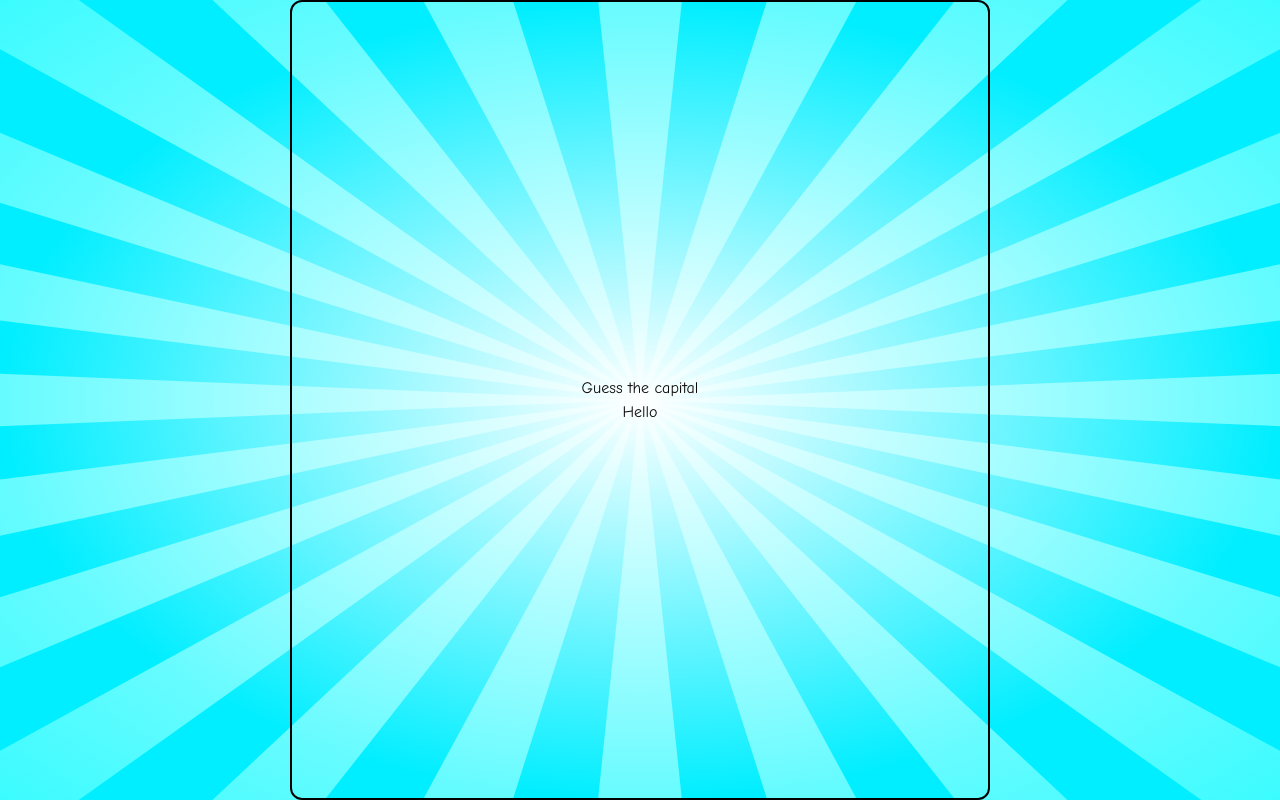
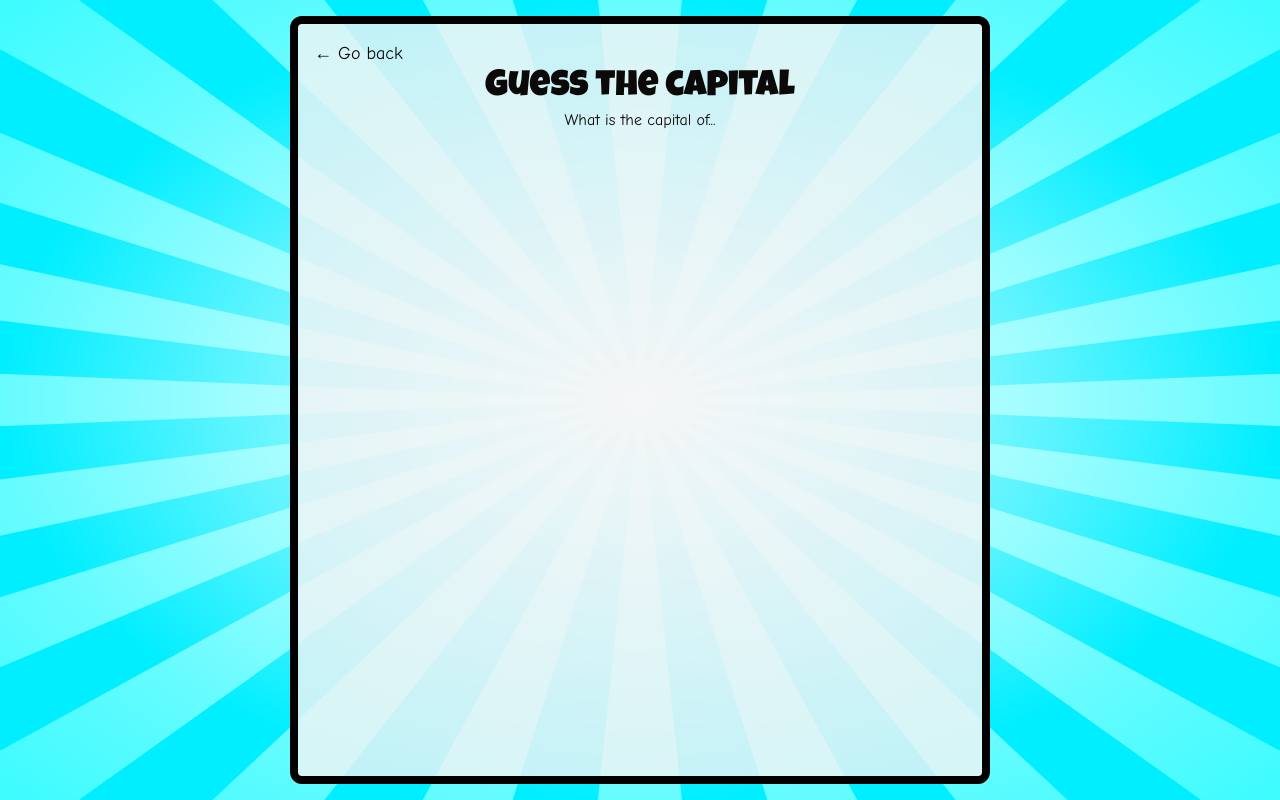
Before and after one commit to isaackoz/CountryTrivia, a Next.js app: page /mode/capital in a window 1280 px wide. Built offline with nearby package versions, Linux system fonts and the light colour scheme.

Commit message:
add more to layout

```diff
--- /dev/null
+++ b/src/app/mode/(page)/layout.tsx
@@ -0,0 +1,10 @@
+import type { Metadata } from 'next';
+
+export const metadata: Metadata = {
+	title: 'Country Trivia | Guess the country!',
+	description: 'Guess the country!',
+};
+
+export default function Layout({ children }: { children: React.ReactNode }) {
+	return <div></div>;
+}
--- a/src/app/mode/capital/page.tsx
+++ b/src/app/mode/capital/page.tsx
@@ -7,6 +7,8 @@ export const metadata: Metadata = {
 
 export default function CapitalPage() {
 	return (
-		<QuestionWrapper modeTitle={'Guess the capital'}>Hello</QuestionWrapper>
+		<QuestionWrapper modeTitle={'Guess the capital'}>
+			<p>What is the capital of...</p>
+		</QuestionWrapper>
 	);
 }
--- a/src/app/mode/components/common/QuestionWrapper.tsx
+++ b/src/app/mode/components/common/QuestionWrapper.tsx
@@ -1,3 +1,5 @@
+import Link from 'next/link';
+
 const QuestionWrapper = ({
 	children,
 	modeTitle,
@@ -6,10 +8,14 @@ const QuestionWrapper = ({
 	modeTitle: string;
 }) => {
 	return (
-		<div className="max-w-7xl mx-auto text-center h-screen flex items-center justify-center">
-			<div className="w-[700px] h-[800px] flex flex-col items-center justify-center border-2 border-black rounded-xl">
-				<h1>{modeTitle}</h1>
-				{children}
+		<div className="max-w-7xl mx-auto text-center h-screen flex flex-col items-center justify-center p-4">
+			<div className="w-[700px] h-[800px] border-8 border-black rounded-xl bg-gray-100/80 p-4 flex flex-col">
+				<Link className="self-start text-lg" href="/mode">
+					&larr; Go back
+				</Link>
+
+				<h1 className="font-heading text-4xl">{modeTitle}</h1>
+				<div className="h-full w-full">{children}</div>
 			</div>
 		</div>
 	);
```
